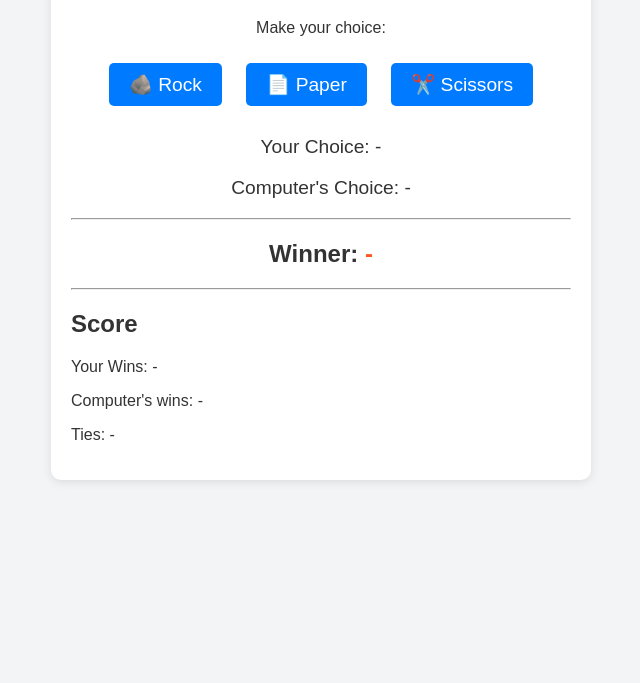
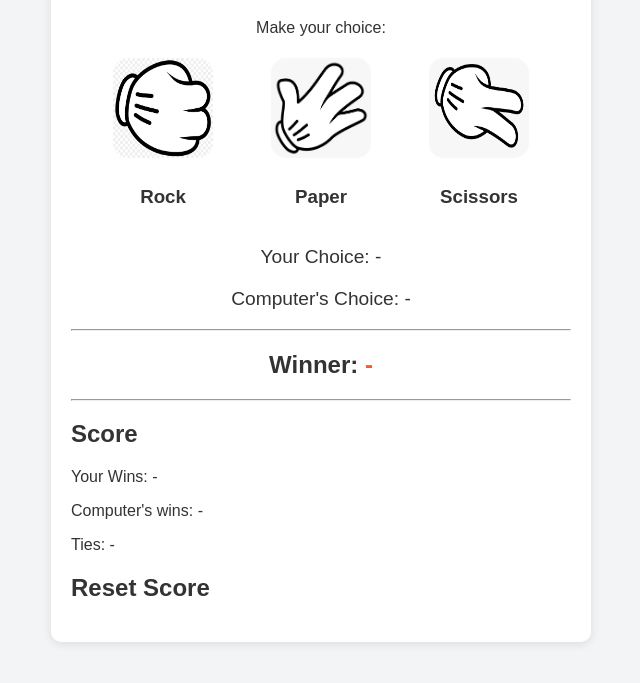
Before and after one commit to Deep26lak/Rock-Paper-Scissors, a plain HTML site: page index.html in a window 1280 px wide. Shown: the part 101-784 px from the top of the page, without its empty margins (319-959 px from the left). Drawn offline with Linux system fonts and the light colour scheme.

Commit message:
completed game

```diff
--- a/index.html
+++ b/index.html
@@ -11,9 +11,18 @@
       <h1>Rock Paper Scissors</h1>
       <p>Make your choice:</p>
       <div class="buttons">
-        <button onclick="playGame('Rock')">🪨 Rock</button>
-        <button onclick="playGame('Paper')">📄 Paper</button>
-        <button onclick="playGame('Scissors')">✂️ Scissors</button>
+        <div class="img_container">
+          <img src="./assets/rock.jpg" onclick="playGame('Rock')" />
+          <h3>Rock</h3>
+        </div>
+        <div class="img_container">
+          <img src="./assets/paper2.png" onclick="playGame('Paper')" />
+          <h3>Paper</h3>
+        </div>
+        <div class="img_container">
+          <img src="./assets/scissors.png" onclick="playGame('Scissors')" />
+          <h3>Scissors</h3>
+        </div>
       </div>
       <div class="result">
         <p id="user-choice">Your Choice: <span>-</span></p>
@@ -23,11 +32,12 @@
       </div>
       <hr />
       <div class="records">
-        <h2 id="winner">Score</h2>
+        <h2 id="score">Score</h2>
 
         <p id="wins">Your Wins: <span>-</span></p>
         <p id="loses">Computer's wins: <span>-</span></p>
         <p id="ties">Ties: <span>-</span></p>
+        <h2 id="reset" onclick="resetScore()">Reset Score</h2>
       </div>
     </div>
     <script src="script.js"></script>
--- a/script.js
+++ b/script.js
@@ -1,7 +1,17 @@
-let score = {
+let jsonScore = localStorage.getItem("Score");
+let score = JSON.parse(jsonScore) || {
   wins: 0,
   loses: 0,
   ties: 0,
+};
+
+let resetScore = () => {
+  localStorage.clear();
+  score = {
+    wins: 0,
+    loses: 0,
+    ties: 0,
+  };
 };
 
 function playGame(userChoice) {
@@ -43,4 +53,5 @@ function playGame(userChoice) {
   document.getElementById(
     "ties"
   ).innerHTML = `Ties: <span>${score.ties} </span>`;
+  localStorage.setItem("Score", JSON.stringify(score));
 }
--- a/style.css
+++ b/style.css
@@ -20,17 +20,25 @@ h1 {
   font-size: 2rem;
   color: #333;
 }
+.buttons {
+  display: flex;
+  justify-content: center;
+  align-items: center;
+  gap: 1rem;
+}
 
-.buttons button {
-  margin: 10px;
-  padding: 10px 20px;
-  font-size: 1.2rem;
-  border: none;
-  border-radius: 5px;
-  background: #007bff;
-  color: white;
+.buttons img {
+  width: 100px;
+  height: 100px;
+  margin: 0 1rem;
+  padding: 5px;
   cursor: pointer;
-  transition: background 0.3s ease;
+  border-radius: 20px;
+  /* mix-blend-mode: multiply; */
+  background: transparent;
+}
+img:active {
+  border: 1px solid #ff5722;
 }
 
 .buttons button:hover {
@@ -53,3 +61,19 @@ h1 {
 .records {
   text-align: left;
 }
+
+#reset {
+  cursor: pointer;
+}
+
+#reset:active {
+  color: #ff5722;
+}
+
+@media (max-width: 768px) {
+  /* Styles for devices with a screen width of 768px or less (e.g., tablets and phones) */
+  .buttons img {
+    width: 60px;
+    height: 60px;
+  }
+}
```
Also changed, not shown: assets/paper2.png (added), assets/rock.jpg (added), assets/scissors.png (added).
